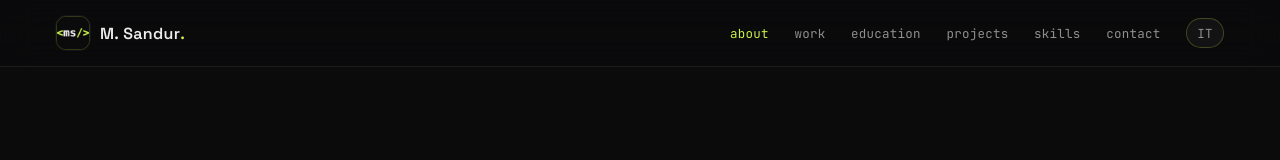
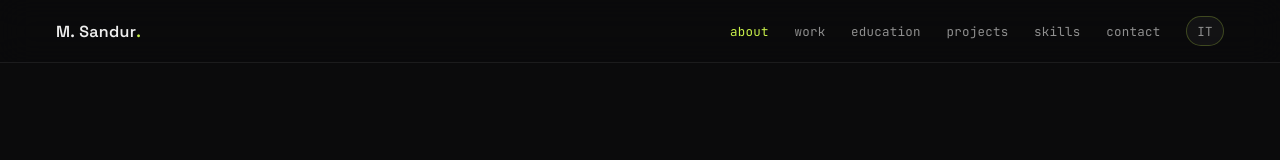
Before and after one commit to mariansandurdesign/mariansandur-cv, a Next.js app: page /en in a window 1280 px wide. Shown: the top 160 px of the page. Built offline with nearby package versions, Linux system fonts and the light colour scheme.

Commit message:
Remove brand icon from TopNav component

```diff
--- a/app/components/TopNav.tsx
+++ b/app/components/TopNav.tsx
@@ -65,7 +65,6 @@ export function TopNav({ items, locale, alternateLocale, alternateLabel }: TopNa
           window.scrollTo({ top: 0, behavior: "smooth" });
         }}
       >
-        <img src="/icons/icon-180.png" alt="" width="34" height="34" />
         <span className="brand-label">
           M. Sandur<span>.</span>
         </span>
```
